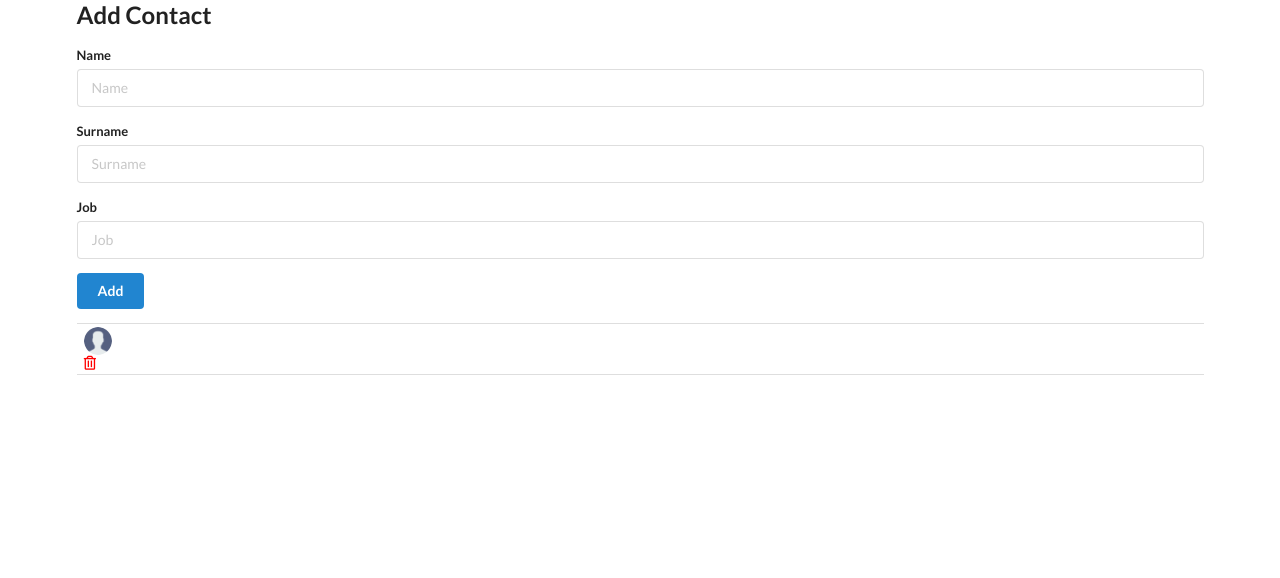
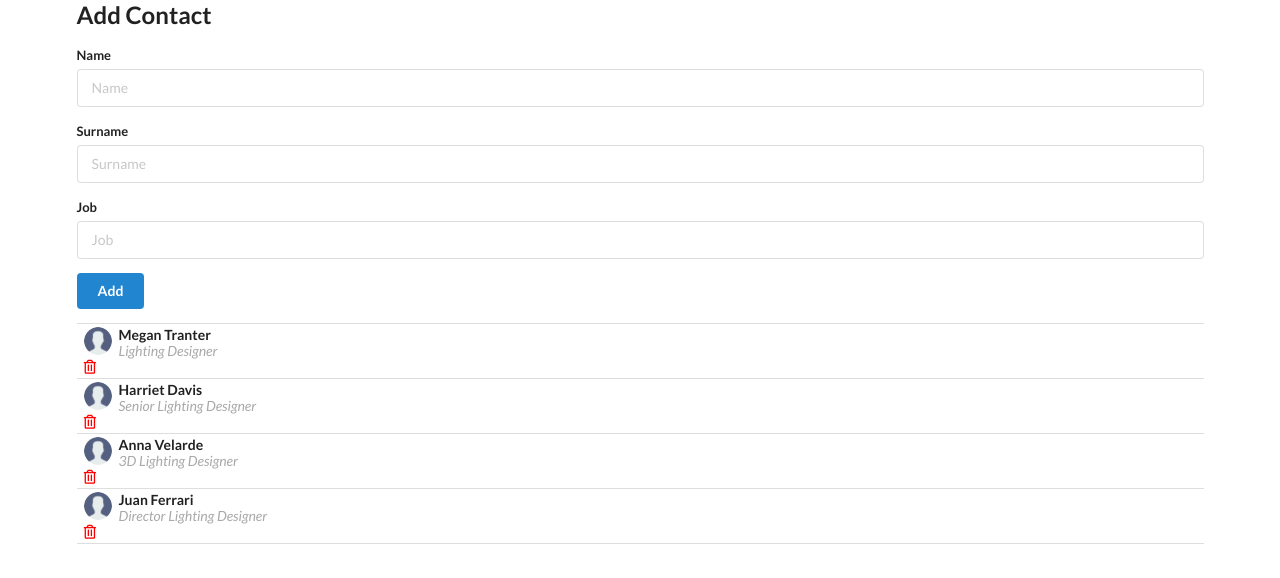
Before and after one commit to annavelarde/HL_Team-Utalk, a React (Vite) app: page / in a window 1280 px wide. Shown: the top 578 px of the page. Built offline with nearby package versions, Linux system fonts and the light colour scheme.

Commit message:
Fixed the initial Showing List of employees in App.jsx. Fixed key issues for each ContactCard.

```diff
--- a/package.json
+++ b/package.json
@@ -17,5 +17,8 @@
 		"@types/react-dom": "^18.0.0",
 		"@vitejs/plugin-react": "^1.3.0",
 		"vite": "^2.9.9"
+	},
+	"resolutions": {
+		"esbuild": "0.14.44"
 	}
 }
--- a/src/App.jsx
+++ b/src/App.jsx
@@ -1,31 +1,33 @@
 /** @format */
 import teamDB from "../teamDB.json";
 import React, { useState, useEffect } from "react";
-
+import { v4 as randomID } from "uuid";
 import "./App.css";
 // import Header from "./Header";
 import AddContact from "./components/AddContact";
 import ContactList from "./components/ContactList";
 
 function App() {
-	// const LOCAL_STORAGE_KEY = "contacts";
-	const [contacts, setContacts] = useState([teamDB]);
+	const LOCAL_STORAGE_KEY = "contacts";
+
+	const [contacts, setContacts] = useState([...teamDB.contacts]);
 	const [updatedContacts, setUpdatedContacts] = useState(contacts);
 
 	const addContactHandler = (contactObj) => {
 		// console.log(contactObj);
-		const updatedContacts = [{ ...contactObj }, ...contacts];
-		console.log("👉 👉 / updatedContacts", updatedContacts);
+		const updatedContacts = [{ id: randomID(), ...contactObj }, ...contacts];
+		// console.log("👉 👉 / updatedContacts", updatedContacts);
 		setContacts(updatedContacts);
 		setUpdatedContacts(updatedContacts);
 	};
 
 	const removeContactHandler = (id) => {
-		const newContactList = contacts.filter((contact) => {
+		const newContactList = updatedContacts.filter((contact) => {
 			return contact.id !== id;
 		});
 
 		setContacts(newContactList);
+		setUpdatedContacts(newContactList);
 	};
 
 	// useEffect(() => {
--- a/src/components/ContactList.jsx
+++ b/src/components/ContactList.jsx
@@ -1,18 +1,16 @@
 /** @format */
 
 import React from "react";
-import { v4 as randomID } from "uuid";
+// import { v4 as randomID } from "uuid";
 import ContactCard from "./ContactCard";
 
 const ContactList = ({ contacts, removeContact }) => {
-	// console.log(props);
-
 	const deleteContacHandler = (id) => {
-		console.log("👉 👉 / id", id);
 		removeContact(id);
 	};
-	const renderContactList = contacts.map((contact) => {
-		return <ContactCard contact={contact} deleteContact={deleteContacHandler} key={randomID()} />;
+	const renderContactList = contacts.map((contact, index) => {
+		// console.log("👉 👉 / contact", contact);
+		return <ContactCard contact={contact} deleteContact={deleteContacHandler} key={index} />;
 	});
 	return <div className="ui celled list">{renderContactList}</div>;
 };
--- a/teamDB.json
+++ b/teamDB.json
@@ -4,25 +4,25 @@
 			"name": "Megan",
 			"surname": "Tranter",
 			"job": "Lighting Designer",
-			"id": "asdfasdfa_dd12"
+			"id": "iesrtuie"
 		},
 		{
 			"name": "Harriet",
 			"surname": "Davis",
 			"job": "Senior Lighting Designer",
-			"id": "asdfasdfa_dd13"
+			"id": "kjdsvnijas"
 		},
 		{
 			"name": "Anna",
 			"surname": "Velarde",
 			"job": "3D Lighting Designer",
-			"id": "asdfasdfa_dd14"
+			"id": "klcxnvasn"
 		},
 		{
 			"name": "Juan",
 			"surname": "Ferrari",
 			"job": "Director Lighting Designer",
-			"id": "asdfasdfa_dd15"
+			"id": "pamfodfnuvbeufvzr"
 		}
 	]
 }
```
Also changed, not shown: src/components/AddContact.jsx (+0 -58 lines), 1 other file (tests, documents, lock files or other folders). Lines whose indentation alone changed are shown as unchanged.
